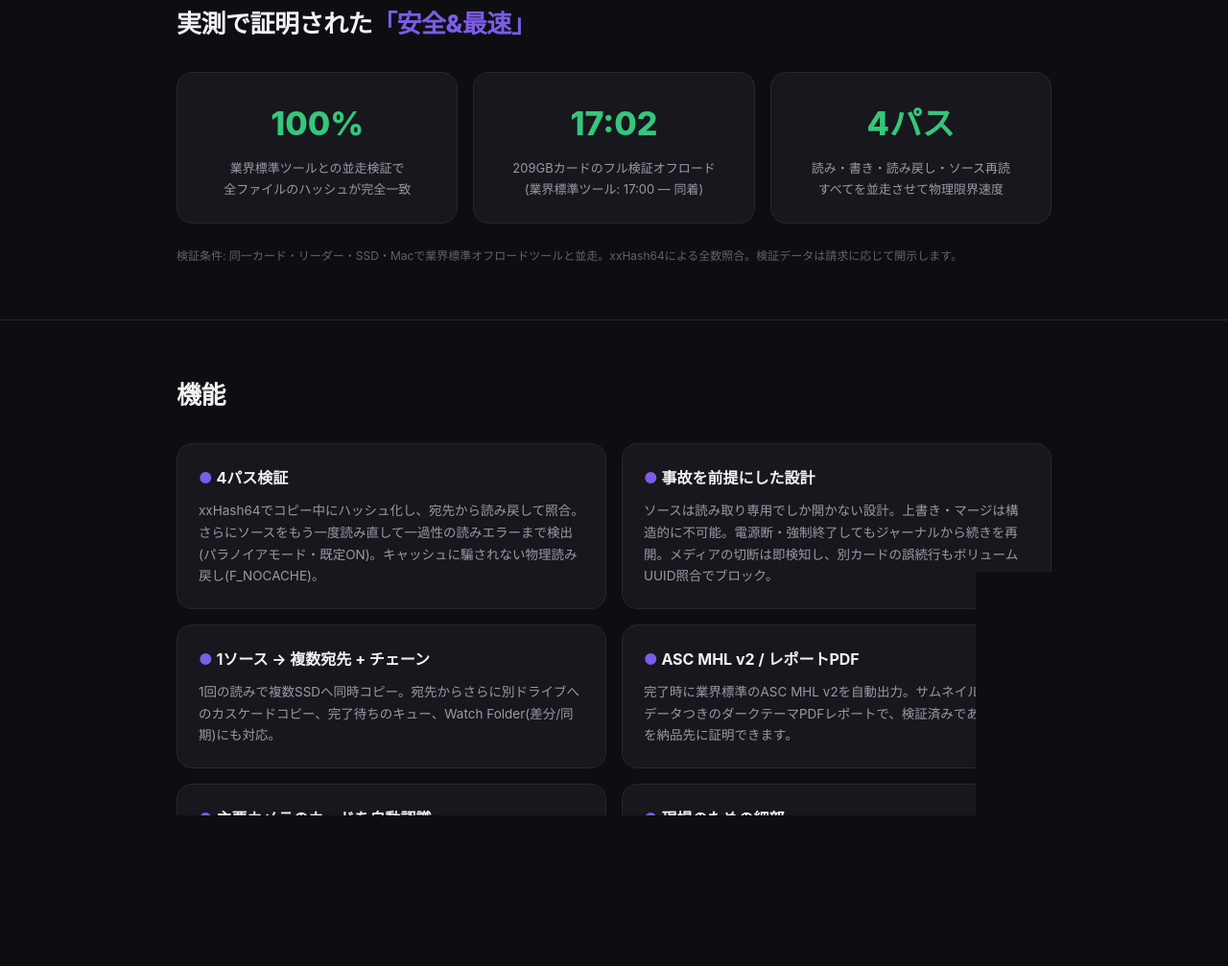
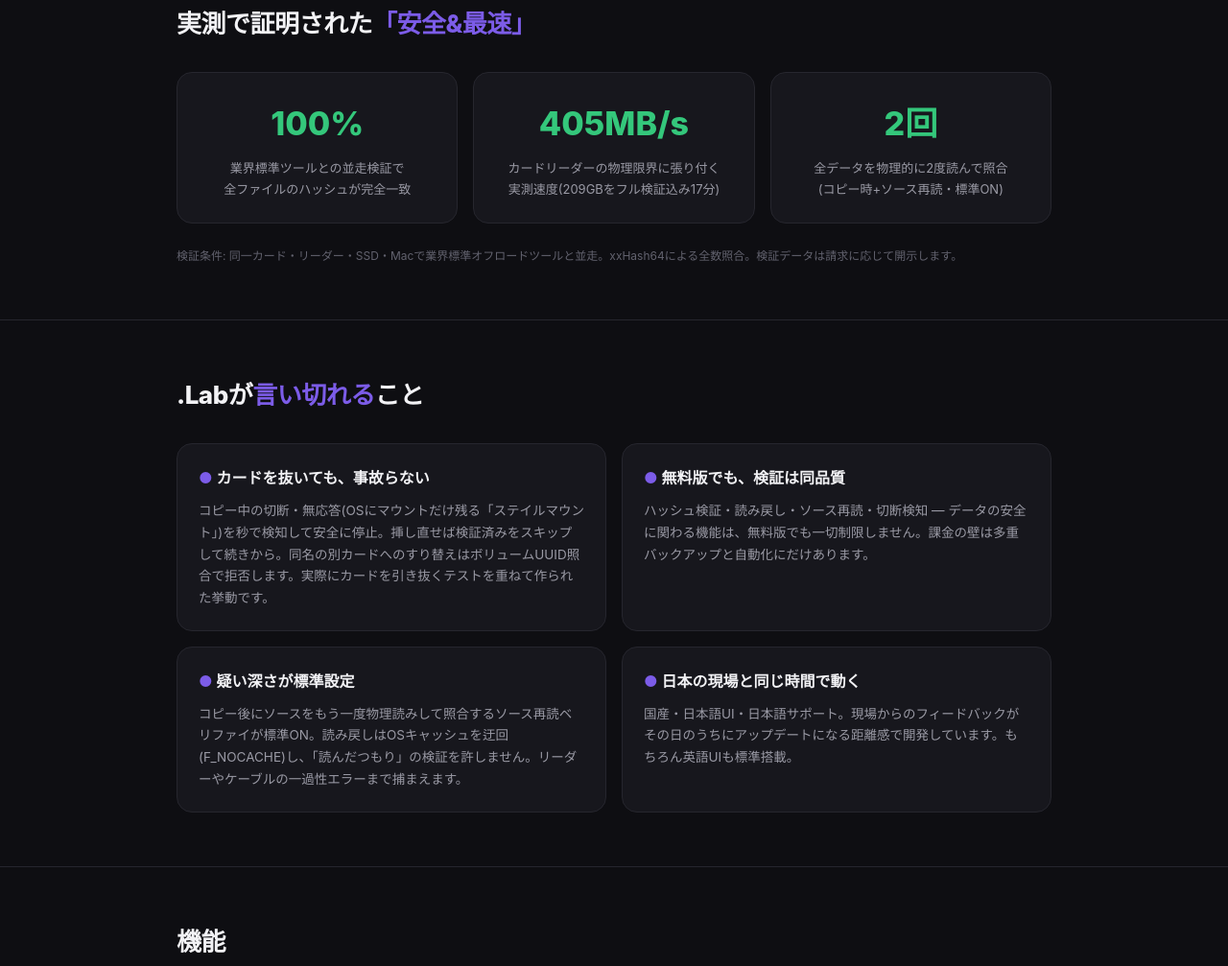
Before and after one commit to takikotetsu/dotlab-site, a plain HTML site: page index.html in a window 1280 px wide. Shown: the part 421-1428 px from the top of the page at 96% size. Drawn offline with Linux system fonts and the light colour scheme.

Commit message:
実証セクションの指標を普遍化(405MB/s・2回読み)+「言い切れること」セクション追加
Co-Authored-By: Claude Fable 5 <noreply@anthropic.com>

```diff
--- a/index.html
+++ b/index.html
@@ -114,15 +114,31 @@
         <div class="proof-label">業界標準ツールとの並走検証で<br>全ファイルのハッシュが完全一致</div>
       </div>
       <div class="proof-card">
-        <div class="proof-num">17:02</div>
-        <div class="proof-label">209GBカードのフル検証オフロード<br>(業界標準ツール: 17:00 — 同着)</div>
+        <div class="proof-num">405MB/s</div>
+        <div class="proof-label">カードリーダーの物理限界に張り付く<br>実測速度(209GBをフル検証込み17分)</div>
       </div>
       <div class="proof-card">
-        <div class="proof-num">4パス</div>
-        <div class="proof-label">読み・書き・読み戻し・ソース再読<br>すべてを並走させて物理限界速度</div>
+        <div class="proof-num">2回</div>
+        <div class="proof-label">全データを物理的に2度読んで照合<br>(コピー時+ソース再読・標準ON)</div>
       </div>
     </div>
     <p class="proof-note">検証条件: 同一カード・リーダー・SSD・Macで業界標準オフロードツールと並走。xxHash64による全数照合。検証データは請求に応じて開示します。</p>
+  </div>
+</section>
+
+<section id="unique">
+  <div class="wrap">
+    <h2>.Labが<span class="accent">言い切れる</span>こと</h2>
+    <div class="features">
+      <div class="feature"><h3><span class="dot">●</span> カードを抜いても、事故らない</h3>
+        <p>コピー中の切断・無応答(OSにマウントだけ残る「ステイルマウント」)を秒で検知して安全に停止。挿し直せば検証済みをスキップして続きから。同名の別カードへのすり替えはボリュームUUID照合で拒否します。実際にカードを引き抜くテストを重ねて作られた挙動です。</p></div>
+      <div class="feature"><h3><span class="dot">●</span> 無料版でも、検証は同品質</h3>
+        <p>ハッシュ検証・読み戻し・ソース再読・切断検知 — データの安全に関わる機能は、無料版でも一切制限しません。課金の壁は多重バックアップと自動化にだけあります。</p></div>
+      <div class="feature"><h3><span class="dot">●</span> 疑い深さが標準設定</h3>
+        <p>コピー後にソースをもう一度物理読みして照合するソース再読ベリファイが標準ON。読み戻しはOSキャッシュを迂回(F_NOCACHE)し、「読んだつもり」の検証を許しません。リーダーやケーブルの一過性エラーまで捕まえます。</p></div>
+      <div class="feature"><h3><span class="dot">●</span> 日本の現場と同じ時間で動く</h3>
+        <p>国産・日本語UI・日本語サポート。現場からのフィードバックがその日のうちにアップデートになる距離感で開発しています。もちろん英語UIも標準搭載。</p></div>
+    </div>
   </div>
 </section>
 
```
